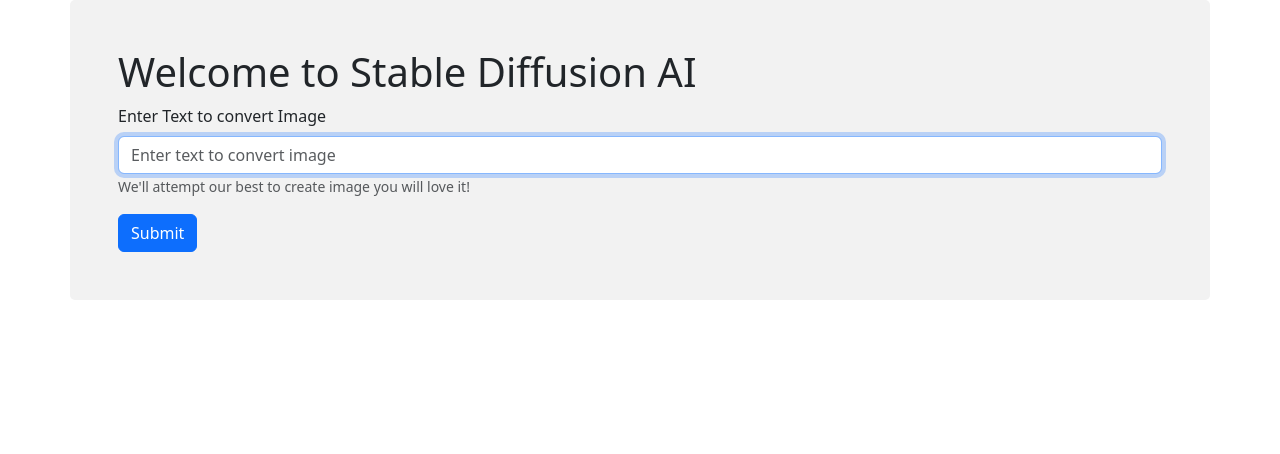
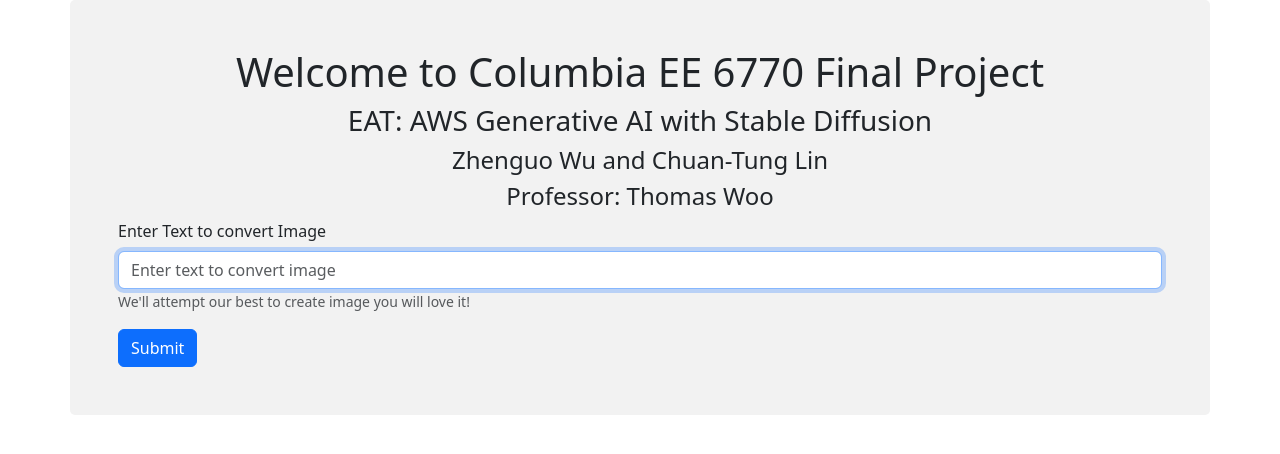
Before and after one commit to brianwuuu/amplify-react-stabledapp, a React (Create React App) app: page / in a window 1280 px wide. Shown: the top 454 px of the page. Built offline with nearby package versions, Linux system fonts and the light colour scheme.

Commit message:
update UI

```diff
--- a/src/App.js
+++ b/src/App.js
@@ -57,9 +57,12 @@ class App extends Component {
   render() {
     return (
       <Container className='p-5' id='container' name='container'>
-        <h1> Welcome to Stable Diffusion AI</h1>
+        <h1><center> Welcome to Columbia EE 6770 Final Project </center></h1>
+        <h3><center> EAT: AWS Generative AI with Stable Diffusion</center></h3>
+        <h4><center> Zhenguo Wu and Chuan-Tung Lin</center></h4>
+        <h4><center> Professor: Thomas Woo</center></h4>
         <Form onSubmit={this.handleSubmit}>
-          <Form.Group className='mb-3' controlId='formBasicEmail'>
+          <Form.Group className='mb-3' controlid='formBasicEmail'>
             <Form.Label>Enter Text to convert Image</Form.Label>
             <Form.Control
               type='text'
@@ -67,7 +70,7 @@ class App extends Component {
               required
               autoFocus={true}
               name='searchQuery'
-              controlId='searchQuery'
+              controlid='searchQuery'
               defaultValue={this.state.val}
             />
             <Form.Text className='text-muted'>
```
